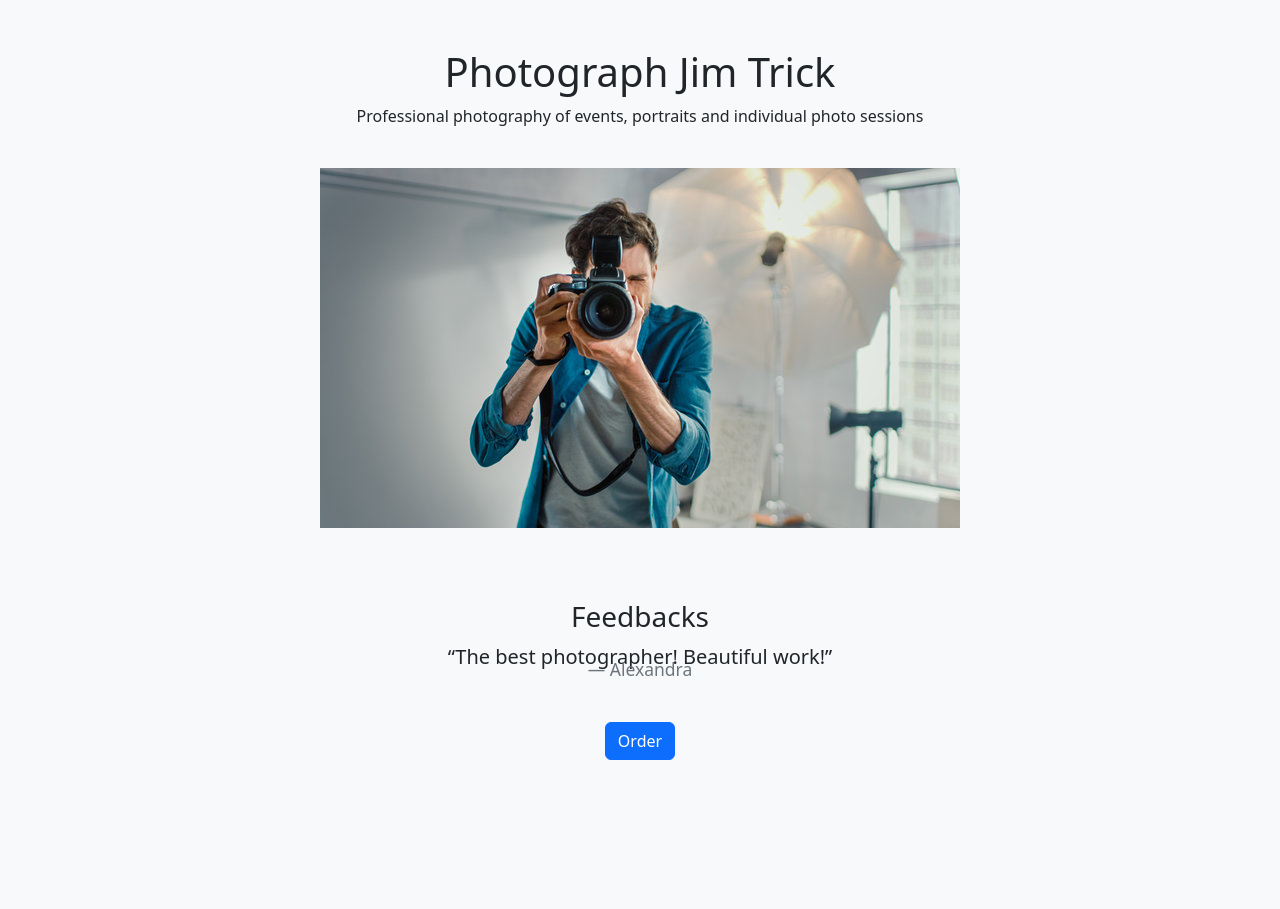
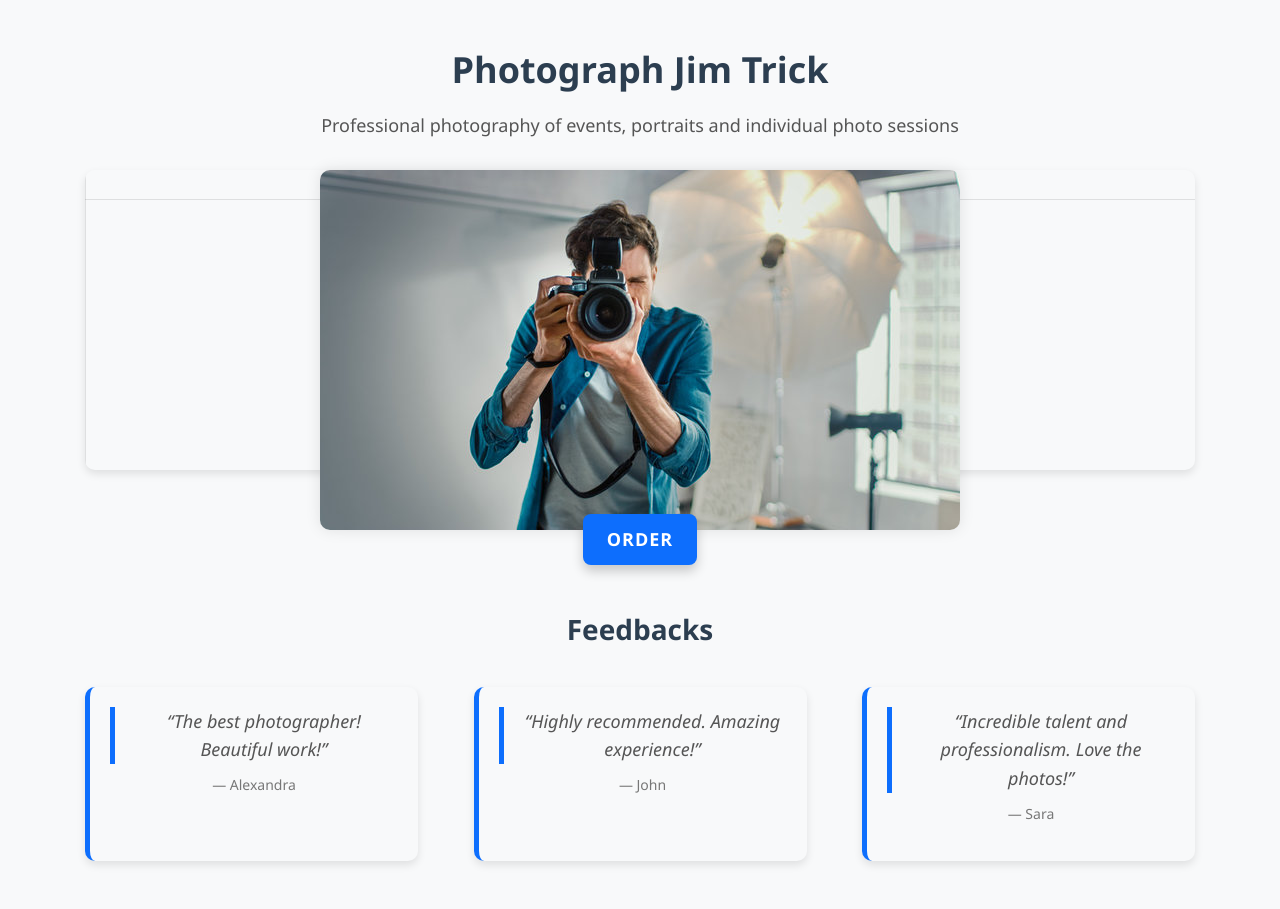
Before and after one commit to L1ptsonnn/photographer-website, a Django app: template photographer_site/main/templates/index.html in a window 1280 px wide. Before the commit the page ends 760 px from the top, so only its background shows below. Run offline with Django 3.2, Linux system fonts and the light colour scheme; the template is opened without the code that fills it, so the values that code supplies are empty.

Commit message:
(add): added css style

```diff
--- /dev/null
+++ b/photographer_site/main/static/css/style.css
@@ -0,0 +1,218 @@
+/* Фон з лініями */
+.bg-lines {
+    position: relative;
+    height: 300px; /* Можна налаштувати висоту за потребою */
+    background: linear-gradient(0deg, rgba(0,0,0,0.1) 1px, transparent 1px) 0 0,
+                linear-gradient(90deg, rgba(0,0,0,0.1) 1px, transparent 1px) 0 0;
+    background-size: 100% 30px, 30px 100%;
+    background-repeat: no-repeat;
+    box-shadow: 0 4px 8px rgba(0,0,0,0.1);
+    border-radius: 10px;
+    margin: 20px 0;
+}
+
+/* Відгуки */
+.feedbacks-container {
+    display: flex;
+    justify-content: space-between;
+    gap: 20px;
+    flex-wrap: wrap;
+    margin-top: 40px;
+}
+
+.feedback-item {
+    background-color: #f8f9fa;
+    border-left: 5px solid #0d6efd;
+    border-radius: 10px;
+    padding: 20px;
+    width: 30%;
+    box-shadow: 0 4px 8px rgba(0,0,0,0.1);
+    transition: transform 0.3s ease, box-shadow 0.3s ease;
+}
+
+.feedback-item:hover {
+    transform: translateY(-5px);
+    box-shadow: 0 6px 12px rgba(0,0,0,0.2);
+}
+
+.feedback-item blockquote {
+    margin: 0;
+    font-style: italic;
+    color: #555;
+}
+
+.feedback-item footer {
+    margin-top: 10px;
+    font-size: 14px;
+    color: #777;
+}
+
+/* Загальні стилі для сторінки */
+body {
+    font-family: 'Segoe UI', Tahoma, Geneva, Verdana, sans-serif;
+    background-color: #f0f8ff;
+    color: #333;
+    line-height: 1.6;
+}
+
+h1, h3 {
+    color: #2c3e50;
+    font-weight: bold;
+}
+
+/* Покращена кнопка "Замовити" */
+.btn-primary {
+    background-color: #0d6efd;
+    border: none;
+    padding: 12px 24px;
+    font-size: 18px;
+    text-transform: uppercase;
+    border-radius: 8px;
+    box-shadow: 0 6px 12px rgba(0,0,0,0.2);
+    transition: all 0.3s ease;
+    font-weight: bold;
+    letter-spacing: 1px;
+    position: relative;
+    overflow: hidden;
+    color: white; /* Колір тексту */
+}
+
+/* Ховер для кнопки */
+.btn-primary:hover {
+    background-color: #0b5ed7;
+    transform: translateY(-3px);
+    box-shadow: 0 8px 16px rgba(0,0,0,0.3);
+    color: white; /* Текст не змінюється на ховері */
+}
+
+/* Додаткові ефекти для кнопки */
+.btn-primary::before {
+    content: '';
+    position: absolute;
+    top: 50%;
+    left: 50%;
+    width: 300%;
+    height: 300%;
+    background-color: #ffffff;
+    transition: all 0.4s ease;
+    border-radius: 50%;
+    z-index: 0;
+    transform: translate(-50%, -50%) scale(0);
+}
+
+/* Легкий ефект при ховері */
+.btn-primary:hover::before {
+    transform: translate(-50%, -50%) scale(1);
+    background-color: rgba(255, 255, 255, 0.2); /* Легкий білий ефект */
+}
+
+/* Блоки відгуків */
+blockquote {
+    border-left: 5px solid #0d6efd;
+    padding-left: 15px;
+    font-style: italic;
+    background-color: #f8f9fa;
+    color: #555;
+    margin-bottom: 20px;
+}
+
+blockquote footer {
+    font-size: 14px;
+    color: #777;
+}
+
+/* Модальне вікно */
+.modal-content {
+    border-radius: 15px;
+    box-shadow: 0 0 20px rgba(0,0,0,0.2);
+    background-color: #fff;
+}
+
+.modal-header {
+    background-color: #0d6efd;
+    color: #fff;
+    border-top-left-radius: 15px;
+    border-top-right-radius: 15px;
+}
+
+.modal-footer {
+    border-bottom-left-radius: 15px;
+    border-bottom-right-radius: 15px;
+}
+
+/* Стилі для зображень */
+img {
+    max-width: 100%;
+    height: auto;
+    border-radius: 10px;
+    box-shadow: 0 0 15px rgba(0,0,0,0.1);
+    transition: transform 0.3s ease;
+    display: block;
+    margin: 20px auto;
+}
+
+img:hover {
+    transform: scale(1.05);
+}
+
+/* Розмір і відступи */
+.container {
+    padding: 30px 15px;
+}
+
+h1 {
+    font-size: 36px;
+    margin-bottom: 20px;
+}
+
+p {
+    font-size: 18px;
+    margin-bottom: 30px;
+    color: #555;
+}
+
+/* Загальний стиль для тексту */
+.text-center {
+    text-align: center;
+}
+
+.mb-3 {
+    margin-bottom: 1rem;
+}
+
+/* Стилі для форми */
+form {
+    padding: 20px;
+    background-color: #f9f9f9;
+    border-radius: 10px;
+    box-shadow: 0 4px 8px rgba(0,0,0,0.1);
+}
+
+form label {
+    font-weight: bold;
+    color: #333;
+}
+
+form input, form textarea {
+    width: 100%;
+    padding: 10px;
+    border-radius: 5px;
+    border: 1px solid #ddd;
+    margin-bottom: 15px;
+    font-size: 16px;
+}
+
+form button {
+    background-color: #28a745;
+    color: white;
+    border: none;
+    padding: 10px 20px;
+    font-size: 16px;
+    border-radius: 5px;
+    cursor: pointer;
+    transition: background-color 0.3s ease;
+}
+
+form button:hover {
+    background-color: #218838;
+}
--- a/photographer_site/main/templates/index.html
+++ b/photographer_site/main/templates/index.html
@@ -6,6 +6,7 @@
     <title>Photograph Jim Trick</title>
     <link rel="stylesheet" href="https://cdn.jsdelivr.net/npm/bootstrap@5.3.2/dist/css/bootstrap.min.css">
     <script src="https://code.jquery.com/jquery-3.6.0.min.js"></script>
+    <link rel="stylesheet" href="{% static 'css/style.css' %}">
 </head>
 <body class="bg-light">
 
@@ -13,15 +14,35 @@
     <h1>Photograph Jim Trick</h1>
     <p>Professional photography of events, portraits and individual photo sessions</p>
 
-    <img src="{% static 'img/photo.jpg' %}" class="img-fluid my-4" alt="photo">
+    <div class="bg-lines">
+        <img src="{% static 'img/photo.jpg' %}" class="img-fluid my-4" alt="photo">
+    </div>
+
+
+    <button class="btn btn-primary mt-4" data-bs-toggle="modal" data-bs-target="#orderModal">Order</button>
 
     <h3 class="mt-5">Feedbacks</h3>
-    <blockquote class="blockquote">
-        <p class="mb-0">“The best photographer! Beautiful work!”</p>
-        <footer class="blockquote-footer">Alexandra</footer>
-    </blockquote>
+    <div class="feedbacks-container">
+        <div class="feedback-item">
+            <blockquote class="blockquote">
+                <p class="mb-0">“The best photographer! Beautiful work!”</p>
+            </blockquote>
+            <footer class="blockquote-footer">Alexandra</footer>
+        </div>
 
-    <button class="btn btn-primary mt-4" data-bs-toggle="modal" data-bs-target="#orderModal">Order</button>
+        <div class="feedback-item">
+            <blockquote class="blockquote">
+                <p class="mb-0">“Highly recommended. Amazing experience!”</p>
+            </blockquote>
+            <footer class="blockquote-footer">John</footer>
+        </div>
+
+        <div class="feedback-item">
+            <blockquote class="blockquote">
+                <p class="mb-0">“Incredible talent and professionalism. Love the photos!”</p>
+            </blockquote>
+            <footer class="blockquote-footer">Sara</footer>
+        </div>
 </div>
 
 <!-- MODAL -->
```
